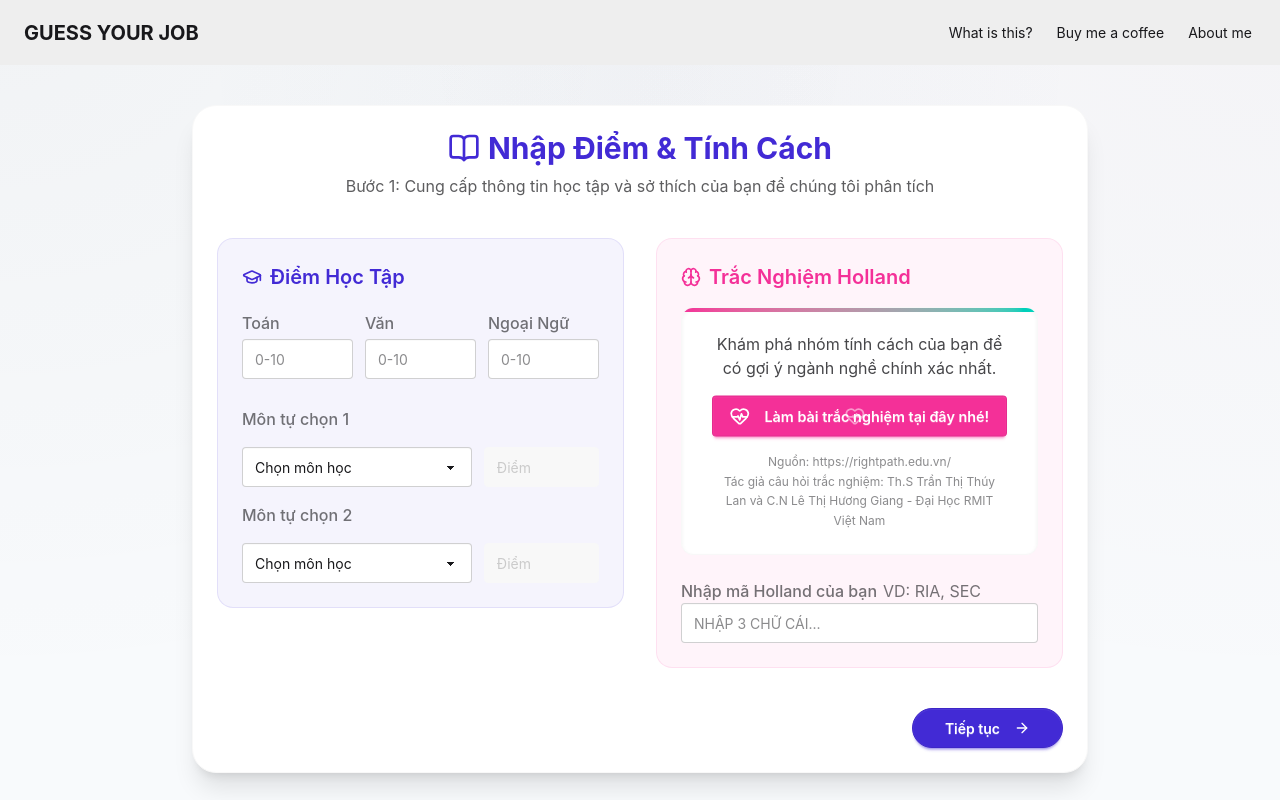
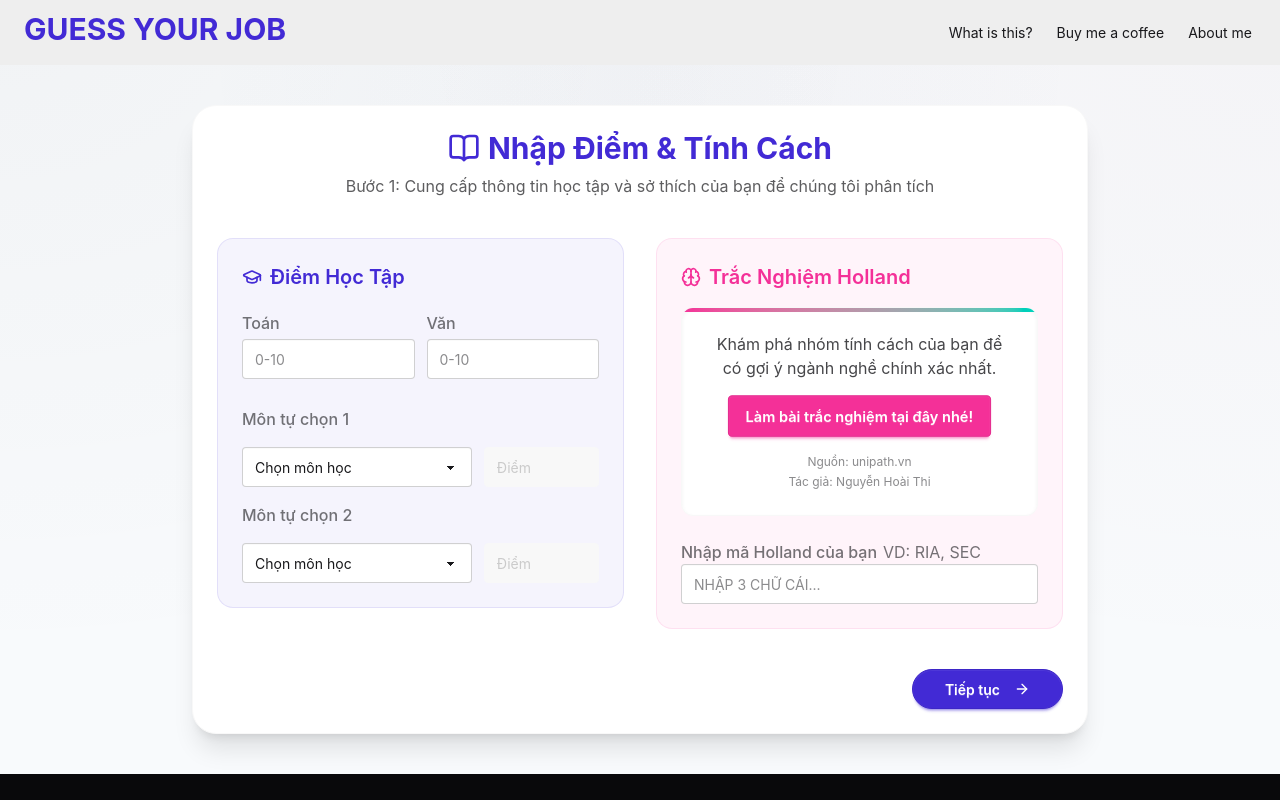
Before and after one commit to tuanduy35399/client_NLCS, a React (Vite) app: page / in a window 1280 px wide. Shown: the top 800 px of the page. Built offline with nearby package versions, Linux system fonts and the light colour scheme.

Commit message:
Fix field English

```diff
--- a/components/Template.jsx
+++ b/components/Template.jsx
@@ -4,7 +4,7 @@ export function Header() {
       <input id="my-drawer-2" type="checkbox" className="drawer-toggle" />
       <div className="drawer-content flex flex-col">
         <div className="navbar bg-base-300 w-full">
-          <div className="mx-2 flex-1 px-2 text-xl font-bold">
+          <div className="mx-2 flex-1 px-2 text-3xl font-bold text-primary mb-2">
             GUESS YOUR JOB
           </div>
           <div className="hidden flex-none lg:block">
@@ -35,7 +35,7 @@ export function Footer() {
         <nav>
           <h6 className="footer-title">Contact me</h6>
           <div className="flex flex-row items-center justify-between gap-5 mt-2">
-            <a className="link link-hover">
+            <a className="link link-hover" href="https://www.linkedin.com/in/tuanduy">
               <svg
                 xmlns="http://www.w3.org/2000/svg"
                 width="16"
@@ -47,7 +47,7 @@ export function Footer() {
                 <path d="M0 1.146C0 .513.526 0 1.175 0h13.65C15.474 0 16 .513 16 1.146v13.708c0 .633-.526 1.146-1.175 1.146H1.175C.526 16 0 15.487 0 14.854zm4.943 12.248V6.169H2.542v7.225zm-1.2-8.212c.837 0 1.358-.554 1.358-1.248-.015-.709-.52-1.248-1.342-1.248S2.4 3.226 2.4 3.934c0 .694.521 1.248 1.327 1.248zm4.908 8.212V9.359c0-.216.016-.432.08-.586.173-.431.568-.878 1.232-.878.869 0 1.216.662 1.216 1.634v3.865h2.401V9.25c0-2.22-1.184-3.252-2.764-3.252-1.274 0-1.845.7-2.165 1.193v.025h-.016l.016-.025V6.169h-2.4c.03.678 0 7.225 0 7.225z" />
               </svg>
             </a>
-            <a className="link link-hover">
+            <a className="link link-hover" href="https://www.facebook.com/tuan.duy.259533/">
               <svg
                 xmlns="http://www.w3.org/2000/svg"
                 width="16"
@@ -59,7 +59,7 @@ export function Footer() {
                 <path d="M16 8.049c0-4.446-3.582-8.05-8-8.05C3.58 0-.002 3.603-.002 8.05c0 4.017 2.926 7.347 6.75 7.951v-5.625h-2.03V8.05H6.75V6.275c0-2.017 1.195-3.131 3.022-3.131.876 0 1.791.157 1.791.157v1.98h-1.009c-.993 0-1.303.621-1.303 1.258v1.51h2.218l-.354 2.326H9.25V16c3.824-.604 6.75-3.934 6.75-7.951" />
               </svg>
             </a>
-            <a className="link link-hover">
+            <a className="link link-hover" href="https://github.com/tuanduy35399">
               <svg
                 xmlns="http://www.w3.org/2000/svg"
                 width="16"
--- a/src/components/Phase1.jsx
+++ b/src/components/Phase1.jsx
@@ -4,14 +4,13 @@ import { ArrowRight, BookOpen, GraduationCap, AlertCircle, HeartPulse, Brain } f
 import { playClickSound } from '../utils/audio';
 
 const OPTIONAL_SUBJECTS = [
-  'Vật Lý', 'Hóa Học', 'Sinh Học', 'Lịch Sử', 'Địa Lý', 'Giáo Dục Công Dân'
+  'Vật Lý', 'Hóa Học', 'Sinh Học', 'Lịch Sử', 'Địa Lý', 'Giáo dục kinh tế và pháp luật', 'Công nghệ công nghiệp', 'Công nghệ nông nghiệp', 'Ngoại Ngữ'
 ];
 
 export default function Phase1({ onNext, initialData }) {
   const [grades, setGrades] = useState(initialData?.grades || {
     math: '',
     literature: '',
-    english: '',
     optional1: '',
     optional2: ''
   });
@@ -100,11 +99,10 @@ export default function Phase1({ onNext, initialData }) {
 
             <div className="space-y-4">
               {/* Mandatory Subjects */}
-              <div className="grid grid-cols-3 gap-3">
+              <div className="grid grid-cols-2 gap-3">
                 {[
                   { id: 'math', label: 'Toán' },
                   { id: 'literature', label: 'Văn' },
-                  { id: 'english', label: 'Ngoại Ngữ' }
                 ].map(sub => (
                   <div key={sub.id} className="form-control">
                     <label className="label py-1"><span className="label-text font-medium">{sub.label}</span></label>
@@ -189,7 +187,7 @@ export default function Phase1({ onNext, initialData }) {
                 <p className="mb-4 text-base-content/80">Khám phá nhóm tính cách của bạn để có gợi ý ngành nghề chính xác nhất.</p>
 
                 <motion.a
-                  href="https://rightpath.edu.vn/trac-nghiem-ban-than/trac-nghiem-so-thich-holland"
+                  href="https://unipath.vn/trac-nghiem-holland"
                   target="_blank"
                   rel="noopener noreferrer"
                   className="btn btn-secondary text-white group relative inline-flex"
@@ -203,14 +201,14 @@ export default function Phase1({ onNext, initialData }) {
                     ease: "easeInOut"
                   }}
                 >
-                  <HeartPulse className="w-5 h-5 mr-2 group-hover:animate-ping absolute opacity-50" />
-                  <HeartPulse className="w-5 h-5 mr-2" />
+                  {/* <HeartPulse className="w-5 h-5 mr-2 group-hover:animate-ping absolute opacity-50" />
+                  <HeartPulse className="w-5 h-5 mr-2" /> */}
                   Làm bài trắc nghiệm tại đây nhé!
                 </motion.a>
 
                 <p className="mt-4 text-xs text-base-content/50 leading-relaxed max-w-[90%] mx-auto">
-                  Nguồn: https://rightpath.edu.vn/<br/>
-                  Tác giả câu hỏi trắc nghiệm: Th.S Trần Thị Thúy Lan và C.N Lê Thị Hương Giang - Đại Học RMIT Việt Nam
+                  Nguồn: unipath.vn<br />
+                  Tác giả: Nguyễn Hoài Thi
                 </p>
               </div>
 
```
